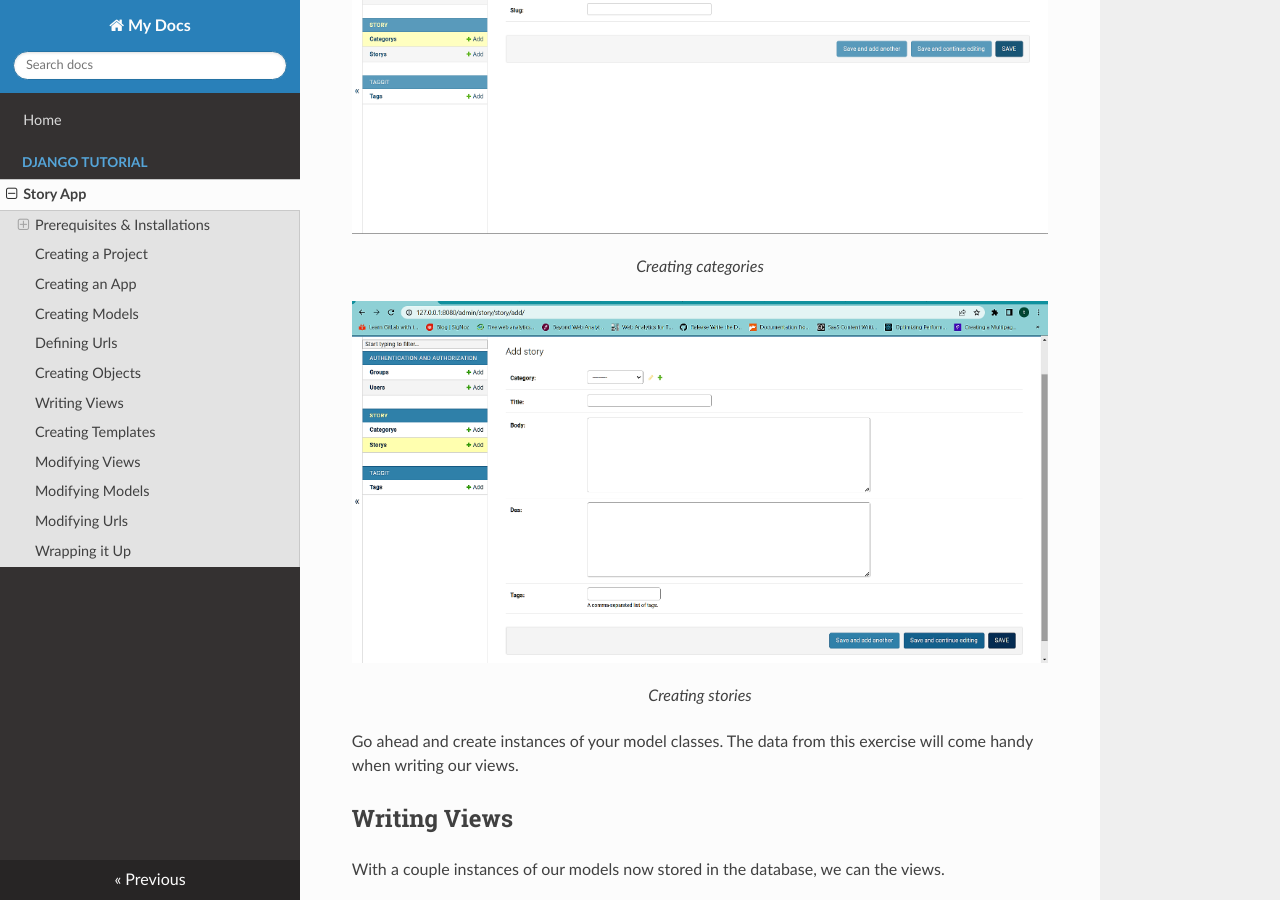
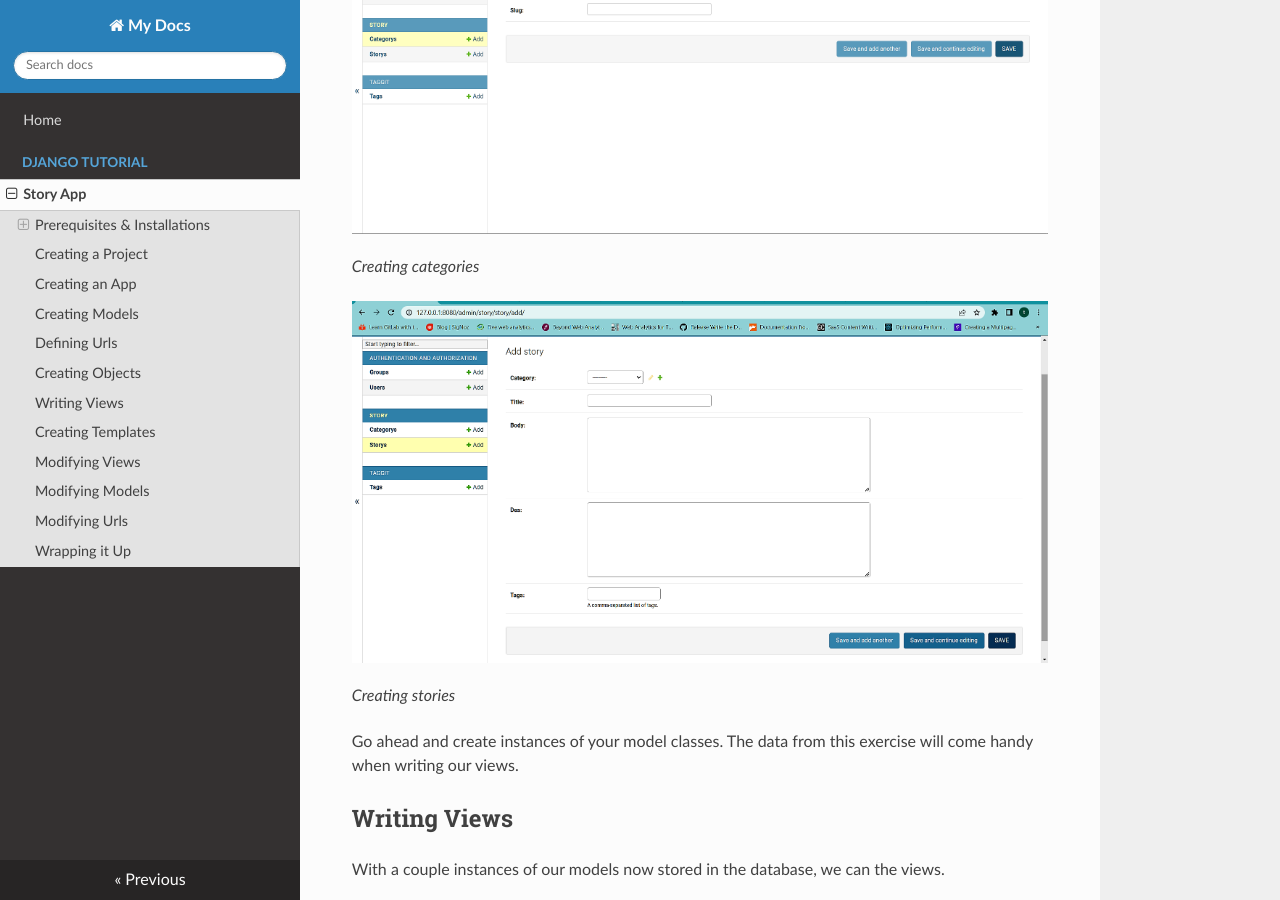
Before and after one commit to Knowledgeissweet/My_Story_App, an MkDocs documentation site: the page built from story/docs/Story_docs/docs/docs/storyapp.md, in a window 1280 px wide and 900 px high, scrolled down 5047 px. Built offline with MkDocs 1.6.1, drawn with Linux system fonts in a browser that asks for light colours; nearby versions of some CDN libraries.

Commit message:
Update storyapp.md

```diff
--- a/story/docs/Story_docs/docs/docs/storyapp.md
+++ b/story/docs/Story_docs/docs/docs/storyapp.md
@@ -224,15 +224,12 @@ urlpatterns = [
 
 At this point, you should be able to create instances of your models from within your admin.
 
-<figure markdown align="center">
   ![Creating categories](img/Screenshot%20(72).png)
   <figcaption><i>Creating categories</i></figcaption>
-</figure>
 
-<figure markdown align="center">
   ![Creating categories](img/Screenshot%20(74).png)
   <figcaption><i>Creating stories</i></figcaption>
-</figure>
+
 
 Go ahead and create instances of your model classes. The data from this exercise will come handy when writing our views.
 
```
